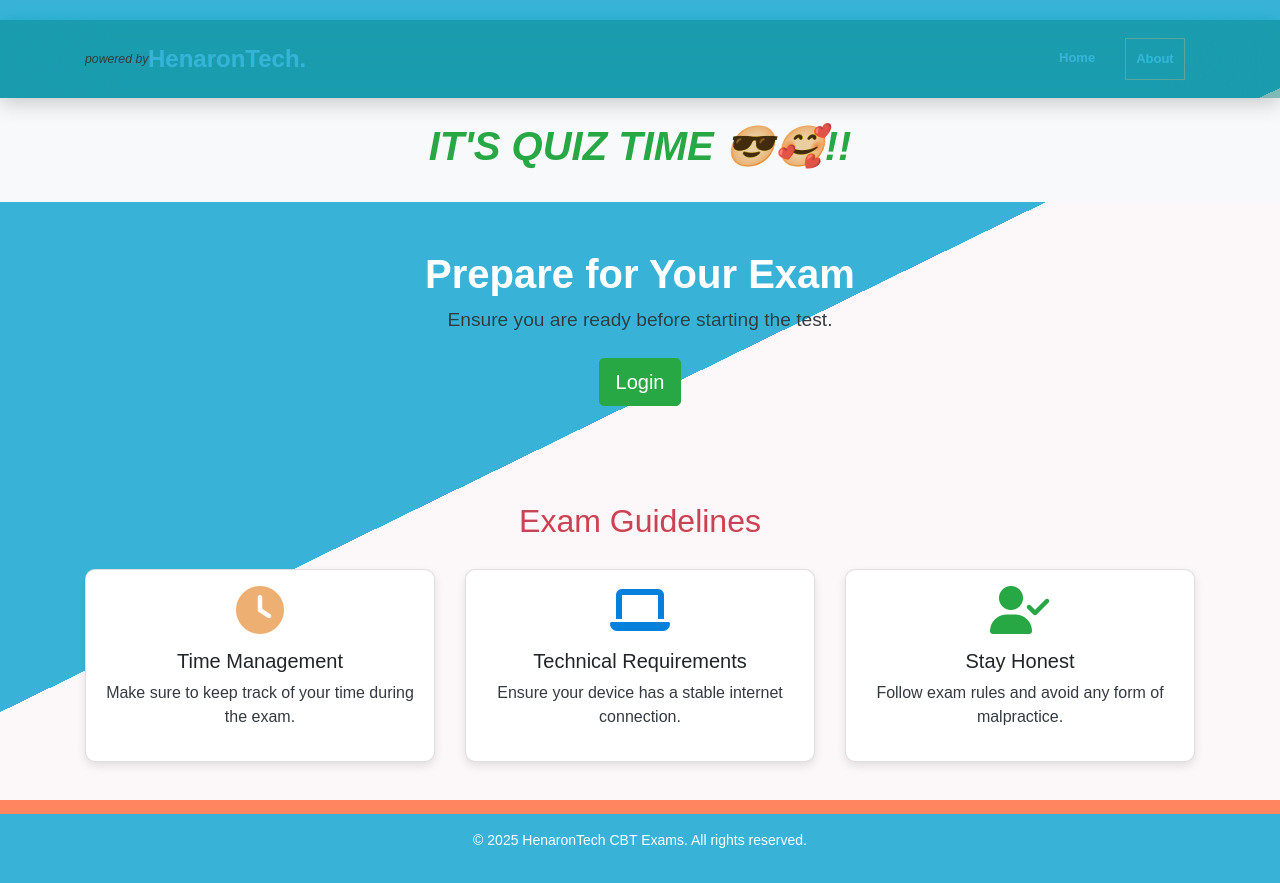
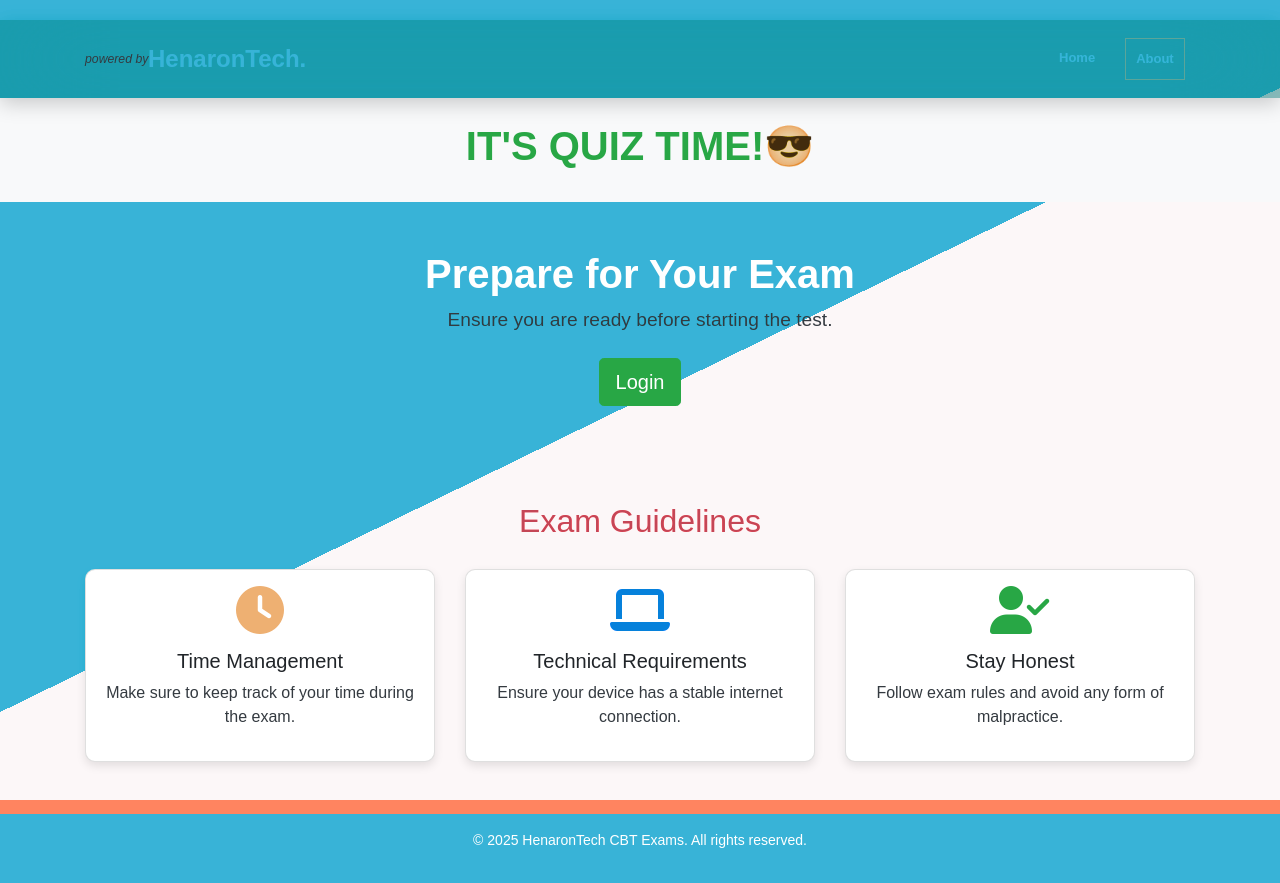
Before and after one commit to henaron-codes/CBT-project-01, a plain HTML site: page index.html in a window 1280 px wide. Drawn offline with nearby package versions, Linux system fonts and the light colour scheme.

Commit message:
i adjust the index page

```diff
--- a/index.html
+++ b/index.html
@@ -71,7 +71,7 @@
     </nav>
 
     <header class="bg-light text-success text-center py-4">
-      <h1 class="quiz">IT'S QUIZ TIME 😎🥰!!</h1>
+      <h1 class="quiz">IT'S QUIZ TIME!😎</h1>
     </header>
 
     <!-- Hero Section -->
--- a/style.css
+++ b/style.css
@@ -109,7 +109,7 @@ p {
 
 .quiz {
   /* color: #; */
-  font-style: oblique;
+  /* font-style: ; */
   /* text-shadow: 0 0 10px rgba(0,255,0,0.8); */
   animation-duration: 2s !important; /* Slower animation */
   font-weight: bolder;
```
